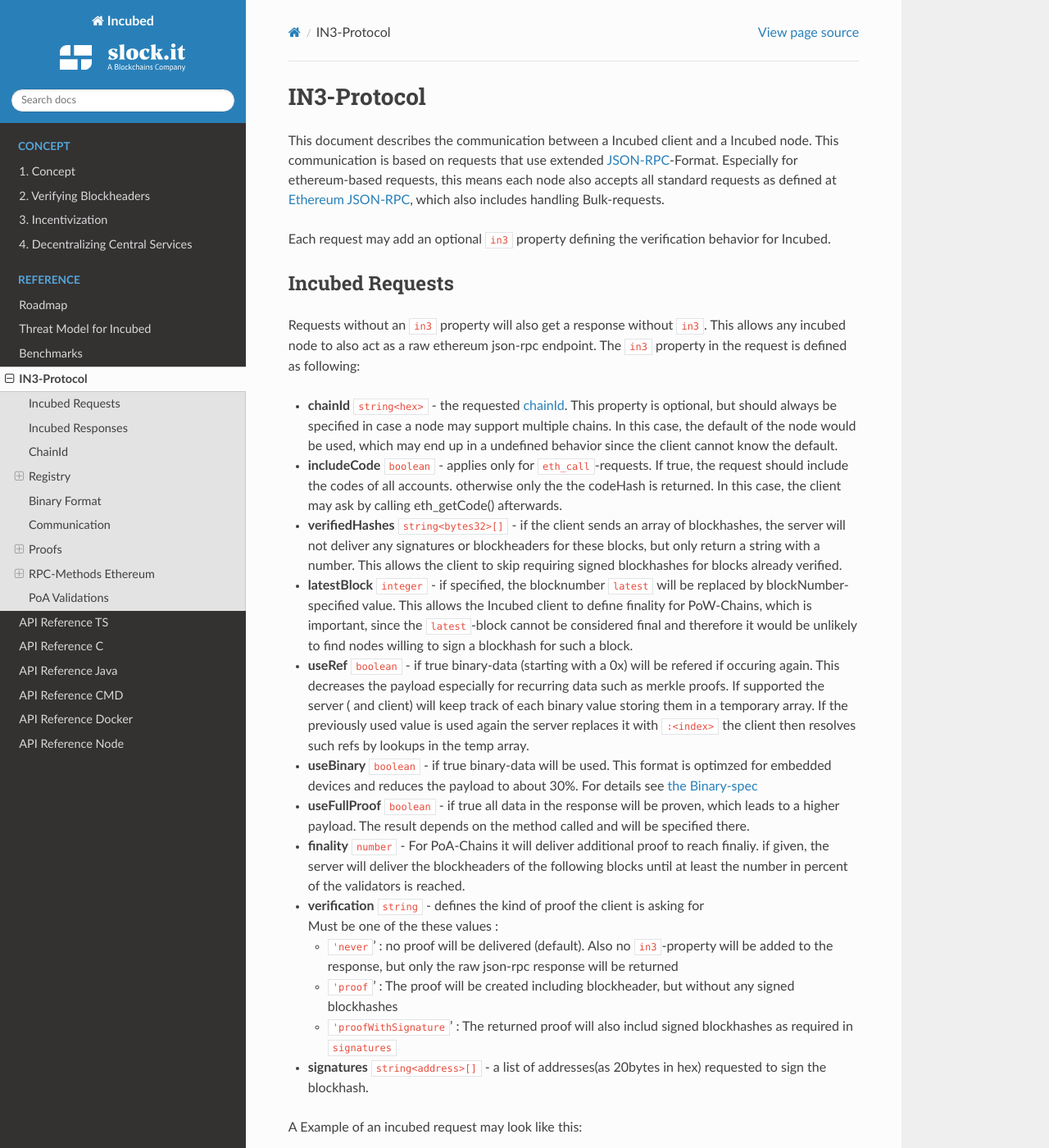
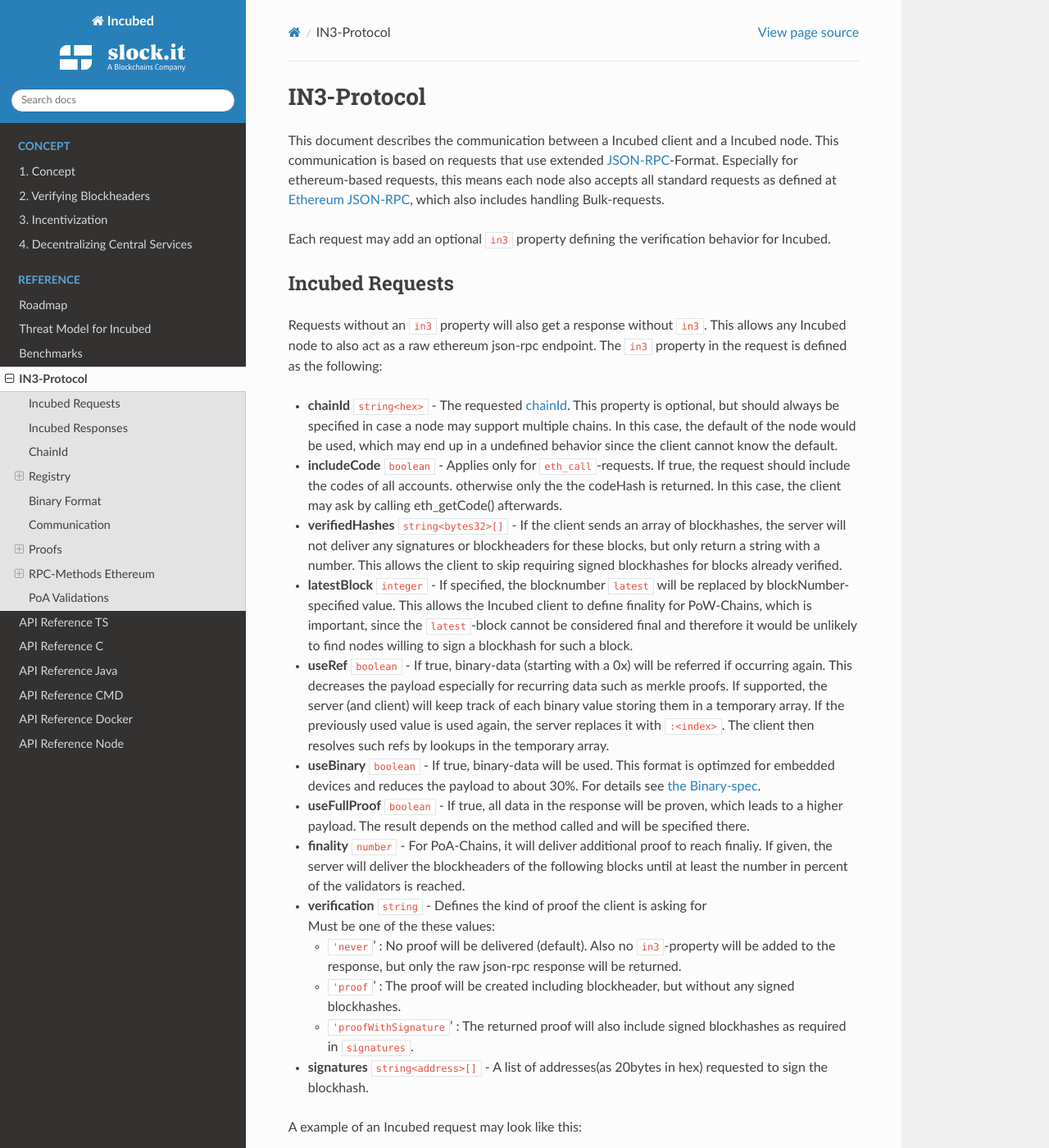
Before and after one commit to blockchainsllc/in3-docs, a Sphinx documentation site: the page built from docs/spec.md, in a window 1280 px wide and 1400 px high. Shown: the whole window at 82% size. Built offline with Sphinx 7.4.7 and the Read the Docs theme 2.0.0, drawn with Linux system fonts in a browser that asks for light colours; pages that are not in the unit, such as notebooks, are missing from menus.

Commit message:
Update spec.md

````diff
--- a/docs/spec.md
+++ b/docs/spec.md
@@ -7,33 +7,33 @@ Each request may add an optional `in3` property defining the verification behavi
 
 ## Incubed Requests
 
-Requests without an `in3` property will also get a response without `in3`. This allows any incubed node to also act as a raw ethereum json-rpc endpoint. The `in3` property in the request is defined as following:
+Requests without an `in3` property will also get a response without `in3`. This allows any Incubed node to also act as a raw ethereum json-rpc endpoint. The `in3` property in the request is defined as the following:
 
-*  **chainId** `string<hex>` - the requested [chainId](#chainid). This property is optional, but should always be specified in case a node may support multiple chains. In this case, the default of the node would be used, which may end up in a undefined behavior since the client cannot know the default.
+*  **chainId** `string<hex>` - The requested [chainId](#chainid). This property is optional, but should always be specified in case a node may support multiple chains. In this case, the default of the node would be used, which may end up in a undefined behavior since the client cannot know the default.
 
-*  **includeCode** `boolean` - applies only for `eth_call`-requests. If true, the request should include the codes of all accounts. otherwise only the the codeHash is returned. In this case, the client may ask by calling eth_getCode() afterwards.
+*  **includeCode** `boolean` - Applies only for `eth_call`-requests. If true, the request should include the codes of all accounts. otherwise only the the codeHash is returned. In this case, the client may ask by calling eth_getCode() afterwards.
 
-*  **verifiedHashes** `string<bytes32>[]` - if the client sends an array of blockhashes, the server will not deliver any signatures or blockheaders for these blocks, but only return a string with a number. This allows the client to skip requiring signed blockhashes for blocks already verified.
+*  **verifiedHashes** `string<bytes32>[]` - If the client sends an array of blockhashes, the server will not deliver any signatures or blockheaders for these blocks, but only return a string with a number. This allows the client to skip requiring signed blockhashes for blocks already verified.
 
-*  **latestBlock** `integer` - if specified, the blocknumber `latest` will be replaced by blockNumber- specified value. This allows the Incubed client to define finality for PoW-Chains, which is important, since the `latest`-block cannot be considered final and therefore it would be unlikely to find nodes willing to sign a blockhash for such a block.
+*  **latestBlock** `integer` - If specified, the blocknumber `latest` will be replaced by blockNumber- specified value. This allows the Incubed client to define finality for PoW-Chains, which is important, since the `latest`-block cannot be considered final and therefore it would be unlikely to find nodes willing to sign a blockhash for such a block.
 
-*  **useRef** `boolean` - if true binary-data (starting with a 0x) will be refered if occuring again. This decreases the payload especially for recurring data such as merkle proofs. If supported the server ( and client) will keep track of each binary value storing them in a temporary array. If the previously used value is used again the server replaces it with `:<index>` the client then resolves such refs by lookups in the temp array.
+*  **useRef** `boolean` - If true, binary-data (starting with a 0x) will be referred if occurring again. This decreases the payload especially for recurring data such as merkle proofs. If supported, the server (and client) will keep track of each binary value storing them in a temporary array. If the previously used value is used again, the server replaces it with `:<index>`. The client then resolves such refs by lookups in the temporary array.
 
-*  **useBinary** `boolean` - if true binary-data will be used. This format is optimzed for embedded devices and reduces the payload to about 30%. For details see [the Binary-spec](#binary-format)
+*  **useBinary** `boolean` - If true, binary-data will be used. This format is optimzed for embedded devices and reduces the payload to about 30%. For details see [the Binary-spec](#binary-format).
 
-*  **useFullProof** `boolean` - if true all data in the response will be proven, which leads to a higher payload. The result depends on the method called and will be specified there.
+*  **useFullProof** `boolean` - If true, all data in the response will be proven, which leads to a higher payload. The result depends on the method called and will be specified there.
 
-*  **finality** `number` - For PoA-Chains it will deliver additional proof to reach finaliy.  if given, the server will deliver the blockheaders of the following blocks until at least the number in percent of the validators is reached.
+*  **finality** `number` - For PoA-Chains, it will deliver additional proof to reach finaliy.  If given, the server will deliver the blockheaders of the following blocks until at least the number in percent of the validators is reached.
 
-*  **verification** `string` - defines the kind of proof the client is asking for
- Must be one of the these values :
-    - `'never`' : no proof will be delivered (default). Also no `in3`-property will be added to the response, but only the raw json-rpc response will be returned
-    - `'proof`' : The proof will be created including blockheader, but without any signed blockhashes
-    - `'proofWithSignature`' : The returned proof will also includ signed blockhashes as required in `signatures`
+*  **verification** `string` - Defines the kind of proof the client is asking for
+ Must be one of the these values:
+    - `'never`' : No proof will be delivered (default). Also no `in3`-property will be added to the response, but only the raw json-rpc response will be returned.
+    - `'proof`' : The proof will be created including blockheader, but without any signed blockhashes.
+    - `'proofWithSignature`' : The returned proof will also include signed blockhashes as required in `signatures`.
 
-*  **signatures** `string<address>[]` - a list of addresses(as 20bytes in hex) requested to sign the blockhash.
+*  **signatures** `string<address>[]` - A list of addresses(as 20bytes in hex) requested to sign the blockhash.
 
-A Example of an incubed request may look like this:
+A example of an Incubed request may look like this:
 
 ```json
 {
````
